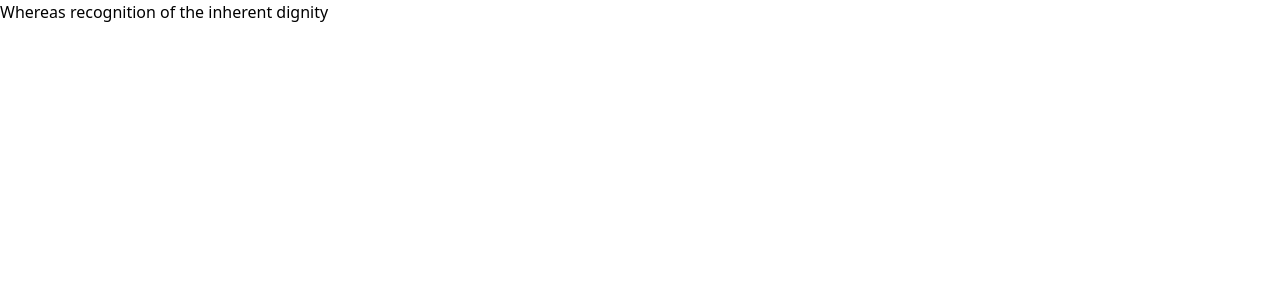
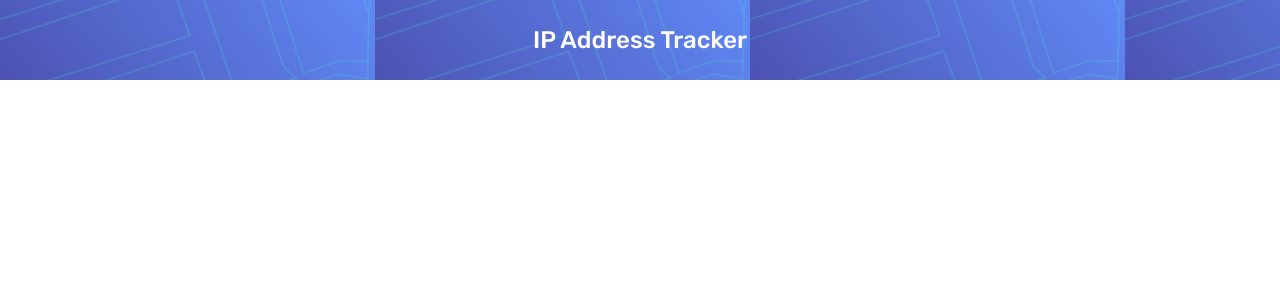
Before and after one commit to Coolbylaki/IP-Tracker, a React (Vite) app: page / in a window 1280 px wide. Shown: the top 300 px of the page. Built offline with nearby package versions, Linux system fonts and the light colour scheme.

Commit message:
Add: page heading & tailwind image setup

```diff
--- a/src/App.jsx
+++ b/src/App.jsx
@@ -1,5 +1,15 @@
+import Search from "./components/Search";
+import Display from "./components/Display";
+
 function App() {
-	return <h1>Whereas recognition of the inherent dignity</h1>;
+	return (
+		<>
+			<section className="bg-mobile-pattern">
+				<h1 className="text-2xl text-white font-rubik font-medium text-center py-6">IP Address Tracker</h1>
+			</section>
+			<Search />
+		</>
+	);
 }
 
 export default App;
--- /dev/null
+++ b/src/components/Display.jsx
@@ -0,0 +1,5 @@
+const Display = () => {
+	return <></>;
+};
+
+export default Display;
--- /dev/null
+++ b/src/components/Search.jsx
@@ -0,0 +1,5 @@
+const Search = () => {
+	return <></>;
+};
+
+export default Search;
--- a/tailwind.config.js
+++ b/tailwind.config.js
@@ -10,6 +10,10 @@ export default {
 			fontSize: {
 				18: "18px",
 			},
+			backgroundImage: {
+				"mobile-pattern": "url('./src/assets/images/pattern-bg-mobile.png')",
+				"desktop-pattern": "url('./src/assets/images/pattern-bg-desktop.png')",
+			},
 		},
 		fontFamily: {
 			rubik: ["Rubik", "sans-serif"],
```
